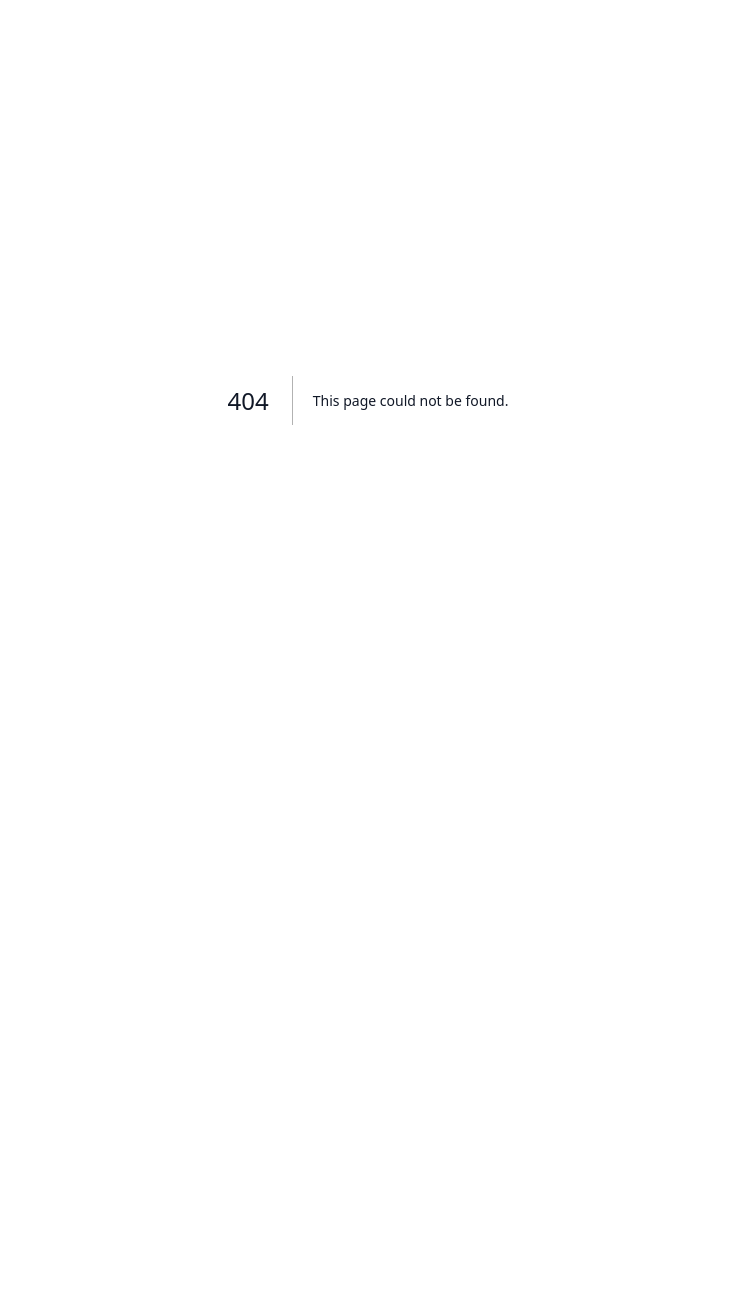
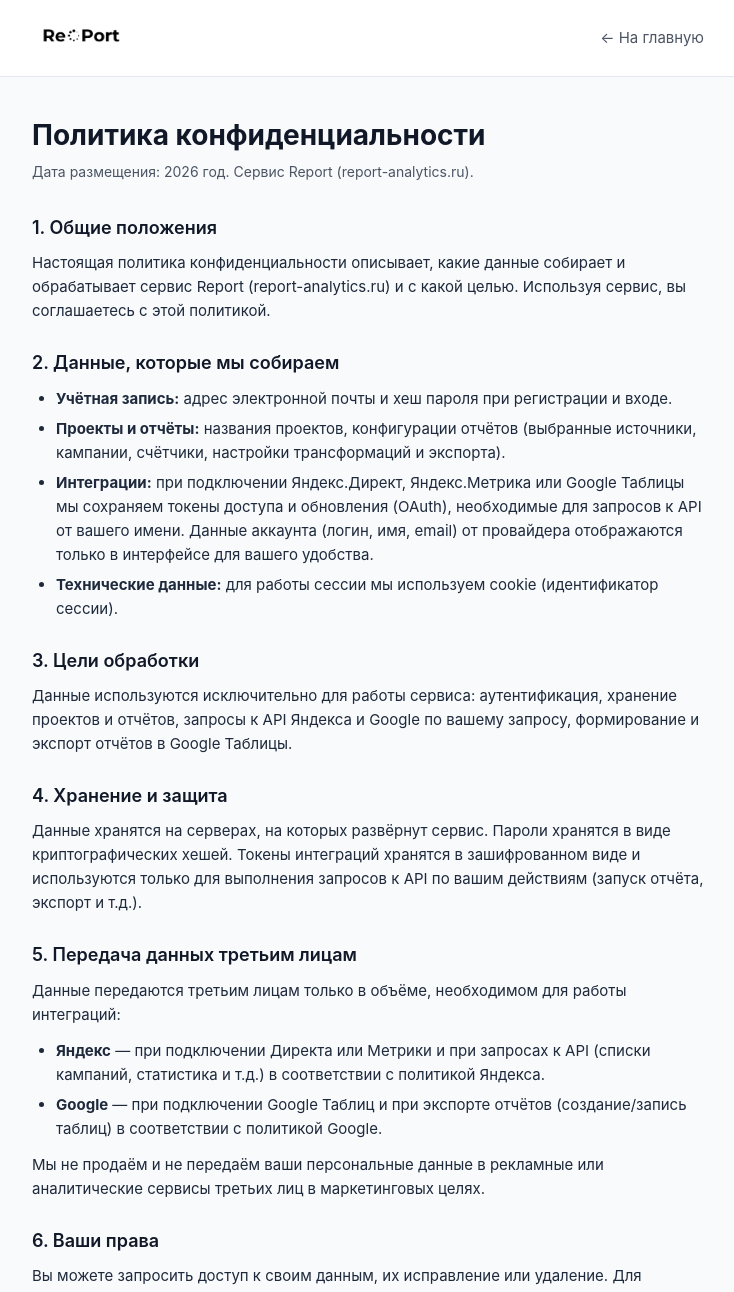
Before and after one commit to NikeGoncharov/Report_ETL_for_marketing, a Next.js app in the folder frontend/: page /privacy in a window 1280 px wide. Before the commit this address had no page. Shown: the top 1292 px of the page, without its empty margins (272-1006 px from the left). Before the commit the page ends 800 px from the top, so only its background shows below. Built offline with nearby package versions, Linux system fonts and the light colour scheme.

Commit message:
Frontend improvements

```diff
--- /dev/null
+++ b/frontend/pages/privacy.tsx
@@ -0,0 +1,136 @@
+import Head from "next/head";
+import Link from "next/link";
+
+export default function PrivacyPage() {
+  return (
+    <>
+      <Head>
+        <title>Политика конфиденциальности — Report</title>
+        <meta name="description" content="Политика конфиденциальности сервиса Report (report-analytics.ru)" />
+      </Head>
+      <div className="privacy-page">
+        <header className="privacy-header">
+          <div className="privacy-container">
+            <Link href="/" className="privacy-logo-link">
+              <img src="/logo.png" alt="Report" className="privacy-logo" />
+            </Link>
+            <Link href="/" className="privacy-back">
+              ← На главную
+            </Link>
+          </div>
+        </header>
+
+        <main className="privacy-main">
+          <div className="privacy-container">
+            <h1 className="privacy-title">Политика конфиденциальности</h1>
+            <p className="privacy-updated">Дата размещения: 2026 год. Сервис Report (report-analytics.ru).</p>
+
+            <section className="privacy-section">
+              <h2>1. Общие положения</h2>
+              <p>
+                Настоящая политика конфиденциальности описывает, какие данные собирает и обрабатывает сервис Report
+                (report-analytics.ru) и с какой целью. Используя сервис, вы соглашаетесь с этой политикой.
+              </p>
+            </section>
+
+            <section className="privacy-section">
+              <h2>2. Данные, которые мы собираем</h2>
+              <ul>
+                <li>
+                  <strong>Учётная запись:</strong> адрес электронной почты и хеш пароля при регистрации и входе.
+                </li>
+                <li>
+                  <strong>Проекты и отчёты:</strong> названия проектов, конфигурации отчётов (выбранные источники,
+                  кампании, счётчики, настройки трансформаций и экспорта).
+                </li>
+                <li>
+                  <strong>Интеграции:</strong> при подключении Яндекс.Директ, Яндекс.Метрика или Google Таблицы мы
+                  сохраняем токены доступа и обновления (OAuth), необходимые для запросов к API от вашего имени.
+                  Данные аккаунта (логин, имя, email) от провайдера отображаются только в интерфейсе для вашего удобства.
+                </li>
+                <li>
+                  <strong>Технические данные:</strong> для работы сессии мы используем cookie (идентификатор сессии).
+                </li>
+              </ul>
+            </section>
+
+            <section className="privacy-section">
+              <h2>3. Цели обработки</h2>
+              <p>
+                Данные используются исключительно для работы сервиса: аутентификация, хранение проектов и отчётов,
+                запросы к API Яндекса и Google по вашему запросу, формирование и экспорт отчётов в Google Таблицы.
+              </p>
+            </section>
+
+            <section className="privacy-section">
+              <h2>4. Хранение и защита</h2>
+              <p>
+                Данные хранятся на серверах, на которых развёрнут сервис. Пароли хранятся в виде криптографических хешей.
+                Токены интеграций хранятся в зашифрованном виде и используются только для выполнения запросов к API по
+                вашим действиям (запуск отчёта, экспорт и т.д.).
+              </p>
+            </section>
+
+            <section className="privacy-section">
+              <h2>5. Передача данных третьим лицам</h2>
+              <p>
+                Данные передаются третьим лицам только в объёме, необходимом для работы интеграций:
+              </p>
+              <ul>
+                <li>
+                  <strong>Яндекс</strong> — при подключении Директа или Метрики и при запросах к API (списки кампаний,
+                  статистика и т.д.) в соответствии с политикой Яндекса.
+                </li>
+                <li>
+                  <strong>Google</strong> — при подключении Google Таблиц и при экспорте отчётов (создание/запись
+                  таблиц) в соответствии с политикой Google.
+                </li>
+              </ul>
+              <p>
+                Мы не продаём и не передаём ваши персональные данные в рекламные или аналитические сервисы третьих
+                лиц в маркетинговых целях.
+              </p>
+            </section>
+
+            <section className="privacy-section">
+              <h2>6. Ваши права</h2>
+              <p>
+                Вы можете запросить доступ к своим данным, их исправление или удаление. Для удаления аккаунта и связанных
+                данных обратитесь по контактному адресу, указанному ниже. Отключение интеграций удаляет сохранённые
+                токены доступа к соответствующим сервисам.
+              </p>
+            </section>
+
+            <section className="privacy-section">
+              <h2>7. Изменения политики</h2>
+              <p>
+                Мы можем обновлять эту политику. Актуальная версия всегда доступна по адресу{" "}
+                <a href="https://report-analytics.ru/privacy" className="privacy-link">
+                  https://report-analytics.ru/privacy
+                </a>
+                . Существенные изменения будут отражены на этой странице с указанием даты.
+              </p>
+            </section>
+
+            <section className="privacy-section">
+              <h2>8. Контакты</h2>
+              <p>
+                По вопросам обработки персональных данных и политики конфиденциальности:{" "}
+                <a href="mailto:report-analytics@yandex.ru" className="privacy-link">
+                  report-analytics@yandex.ru
+                </a>
+                .
+              </p>
+            </section>
+
+            <p className="privacy-footer-note">
+              <Link href="/" className="privacy-link">
+                Вернуться на главную
+              </Link>
+            </p>
+          </div>
+        </main>
+      </div>
+    </>
+  );
+}
```
Also changed, not shown: frontend/pages/404.tsx (added, +60 -0 lines).
